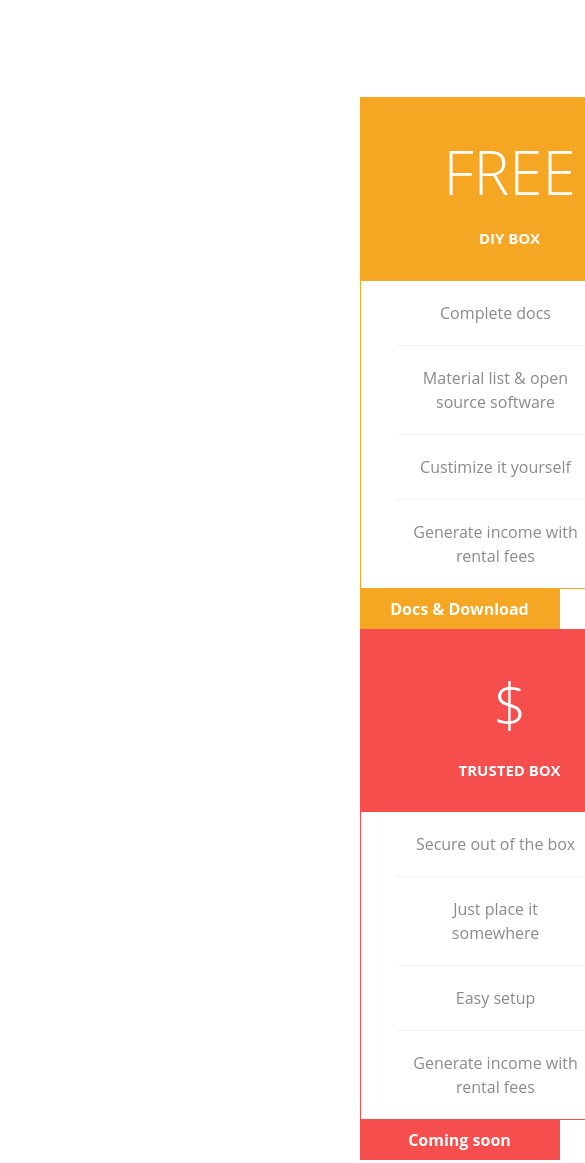
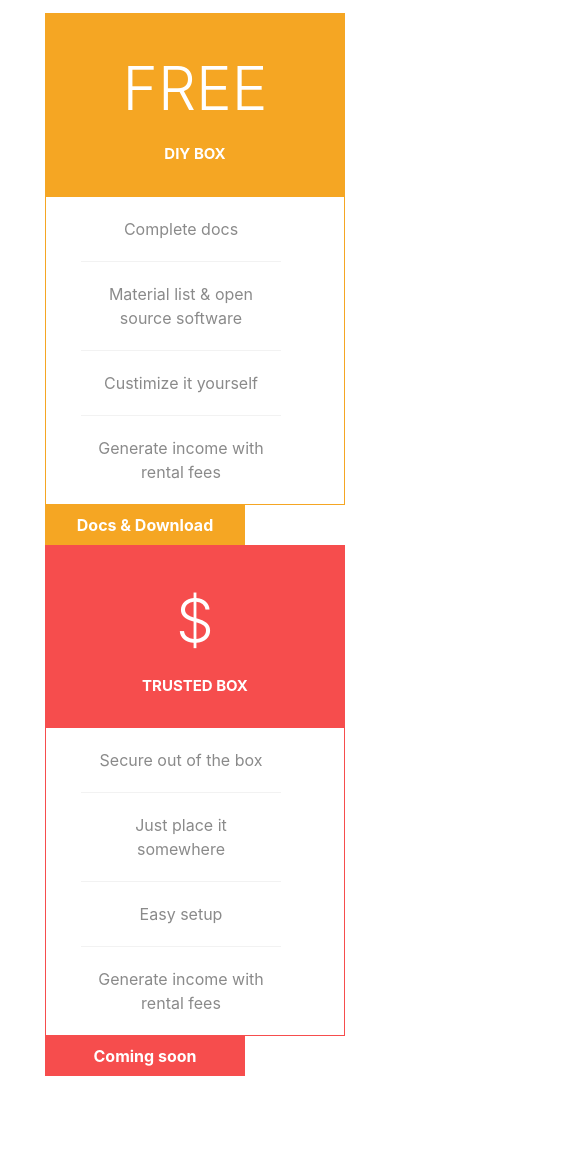
Before and after one commit to smalobox/web, a website with bundled scripts: page index.html in a window 390 px wide. Shown: the part 4550-5713 px from the top of the page, 585 px wide, since content can reach past the window. Built offline with nearby package versions, Linux system fonts and the light colour scheme; a web font is replaced by a local one.

Commit message:
responsive

```diff
--- a/index.html
+++ b/index.html
@@ -255,10 +255,11 @@
         <hr>
       </div>
 
-      <div id="pricing">
+      <div class="row">
+        <div class="col-lg-4">
 
-        <div class="row">
-          <div class="col-lg-6">
+
+
         <div class="price_card alpha">
           <div class="header">
             <span class="price">FREE</span>
@@ -272,8 +273,12 @@
           </ul>
           <a href="https://github.com/smalobox" target="_blank" style="text-decoration: none;" ><button style="cursor: pointer;">Docs & Download</button></a>
         </div>
-          </div>
-          <div class="col-lg-6">
+        </div>
+      </div>
+
+          <div class="row">
+            <div class="col-lg-4">
+
         <div class="price_card bravo">
           <div class="header">
             <span class="price">$</span>
@@ -287,9 +292,7 @@
           </ul>
           <button>Coming soon</button>
         </div>
-          </div>
-        </div>
-      </div>
+
 
     </div>
 
```
